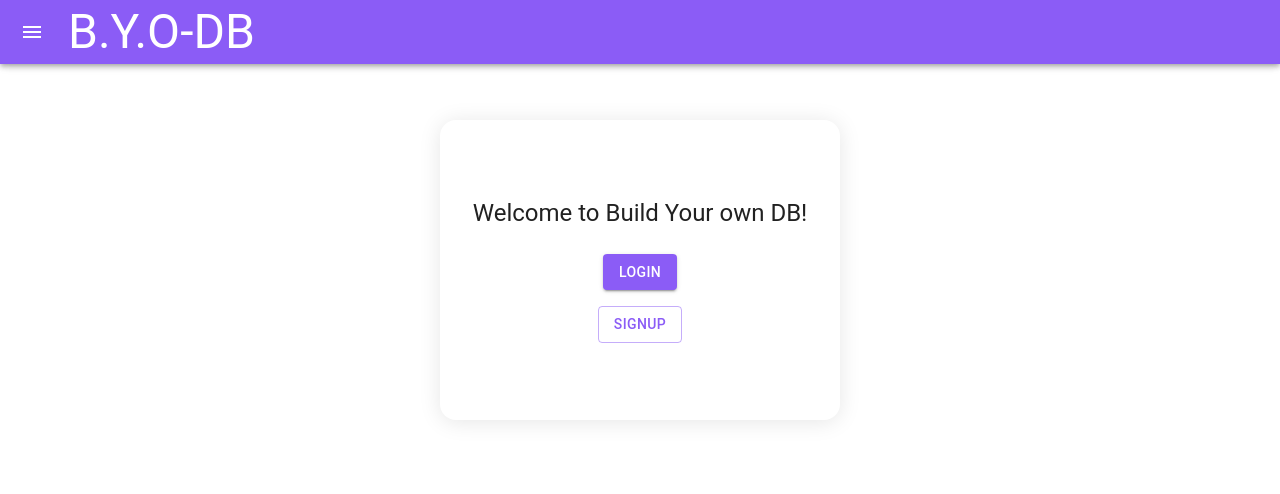
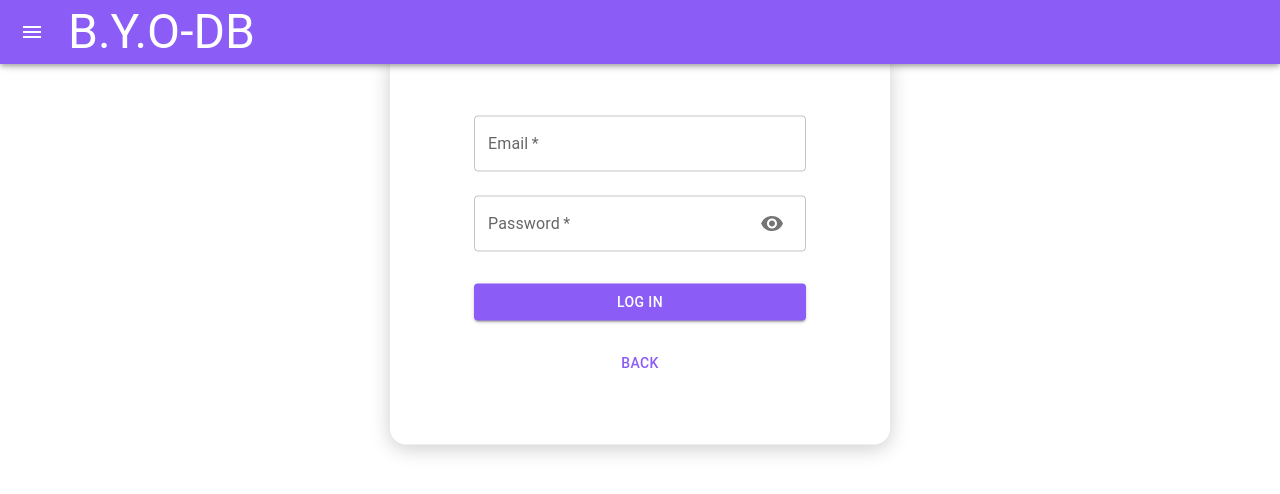
Before and after one commit to kev-rod43/byo-db, a React (Vite) app in the folder client/: page / in a window 1280 px wide. Both pictures are taken after a click on the button "LOGIN". Shown: the top 494 px of the page. Built offline with nearby package versions, Linux system fonts and the light colour scheme.

Commit message:
add form handling to welcome box on landing page

```diff
--- a/client/src/components/common/Welcome.jsx
+++ b/client/src/components/common/Welcome.jsx
@@ -1,12 +1,27 @@
-import React from 'react';
-import { Box, Button } from '@mui/material';
-import Typography from '@mui/material/Typography';
+import React, { useState } from 'react';
+import { Box, Button, Typography } from '@mui/material';
+import  LoginForm from '../forms/Login';
+import SignupForm from '../forms/Signup';
 
-export default function WelcomeBox() {
+function WelcomeBox() {
+  const [view, setView] = useState('welcome'); // 'welcome', 'login', 'signup'
+
+  const handleLoginClick = () => {
+    setView('login');
+  };
+
+  const handleSignupClick = () => {
+    setView('signup');
+  };
+
+  // Backwards Navigation
+  const handleBack = () => {
+    setView('welcome'); // Set view back to welcome
+  };
+
   return (
     <Box
-      height={300}
-      width={400}
+      width={500}  // Maintain a consistent width
       my={4}
       display="flex"
       flexDirection="column"
@@ -15,20 +30,33 @@ export default function WelcomeBox() {
       gap={2}
       p={2}
       sx={{
-        border: '2px',
         borderRadius: '16px',
-        boxShadow: '0 2px 22px rgba(0, 0, 0, 0.1)',
+        boxShadow: '0 4px 20px rgba(0, 0, 0, 0.2)',
         margin: 'auto',
         position: 'relative',
-        top: '50%',
-        transform: 'translateY(-50%)'
+        top: '20vh',  // Lower positioning on the page
+        transform: 'translateY(-50%)',
+        bgcolor: 'background.paper',  // Ensure background color is set if border is removed
+        transition: 'all 0.3s',  // Smooth transition for resizing
       }}
     >
-      <Typography variant="h5" component="h1" gutterBottom>
-        Welcome to Build Your own DB!
-      </Typography>
-      <Button variant="contained" color="primary">Login</Button>
-      <Button variant="outlined" color="primary" >Signup</Button>
+      {view === 'welcome' && (
+        <>
+          <Typography variant="h5" component="h1" gutterBottom>
+            Welcome!
+          </Typography>
+          <Button variant="contained" color="primary" onClick={handleLoginClick}>Login</Button>
+          <Button variant="outlined" color="primary" onClick={handleSignupClick}>Signup</Button>
+        </>
+      )}
+      {view === 'login' && (
+        <LoginForm  onBack={handleBack}/>
+      )}
+      {view === 'signup' && (
+        <SignupForm onBack={handleBack}/>
+      )}
     </Box>
   );
 }
+
+export default WelcomeBox;
--- a/client/src/components/common/Signup.jsx
+++ b/client/src/components/forms/Login.jsx
@@ -6,13 +6,12 @@ import InputAdornment from '@mui/material/InputAdornment';
 import Visibility from '@mui/icons-material/Visibility';
 import VisibilityOff from '@mui/icons-material/VisibilityOff';
 import Container from '@mui/material/Container';
+import Button from '@mui/material/Button';
 
-export default function SignupForm() {
+function LoginForm({ onBack }) {
   const [values, setValues] = React.useState({
-    username: '',
     email: '',
     password: '',
-    confirmPassword: '',
     showPassword: false,
   });
 
@@ -28,6 +27,12 @@ export default function SignupForm() {
     event.preventDefault();
   };
 
+  const handleSubmit = (event) => {
+    event.preventDefault();
+    // Add login logic here
+    console.log('Login Submitted', values);
+  };
+
   return (
     <Container component="main" maxWidth="xs">
       <Box
@@ -40,16 +45,8 @@ export default function SignupForm() {
         }}
         noValidate
         autoComplete="off"
+        onSubmit={handleSubmit}
       >
-        <TextField
-          fullWidth
-          required
-          id="username"
-          label="Username"
-          value={values.username}
-          onChange={handleChange('username')}
-          margin="normal"
-        />
         <TextField
           fullWidth
           required
@@ -82,30 +79,26 @@ export default function SignupForm() {
           }}
           margin="normal"
         />
-        <TextField
+        <Button
+          type="submit"
           fullWidth
-          required
-          id="confirmPassword"
-          label="Confirm Password"
-          type={values.showPassword ? 'text' : 'password'}
-          value={values.confirmPassword}
-          onChange={handleChange('confirmPassword')}
-          InputProps={{
-            endAdornment: (
-              <InputAdornment position="end">
-                <IconButton
-                  aria-label="toggle password visibility"
-                  onClick={handleClickShowPassword}
-                  onMouseDown={handleMouseDownPassword}
-                >
-                  {values.showPassword ? <VisibilityOff /> : <Visibility />}
-                </IconButton>
-              </InputAdornment>
-            ),
-          }}
-          margin="normal"
-        />
+          variant="contained"
+          sx={{ mt: 3, mb: 2 }}
+        >
+          Log In
+        </Button>
+        <Button
+          onClick={onBack}
+          fullWidth
+          variant="text"
+          sx={{ mt: 1, mb: 2 }}
+        >
+          Back
+        </Button>
+
       </Box>
     </Container>
   );
 }
+
+export default LoginForm;
--- a/client/src/components/common/Login.jsx
+++ b/client/src/components/forms/Signup.jsx
@@ -8,10 +8,12 @@ import VisibilityOff from '@mui/icons-material/VisibilityOff';
 import Container from '@mui/material/Container';
 import Button from '@mui/material/Button';
 
-export default function LoginForm() {
+function SignupForm( { onBack }) {
   const [values, setValues] = React.useState({
+    username: '',
     email: '',
     password: '',
+    confirmPassword: '',
     showPassword: false,
   });
 
@@ -27,12 +29,6 @@ export default function LoginForm() {
     event.preventDefault();
   };
 
-  const handleSubmit = (event) => {
-    event.preventDefault();
-    // Add login logic here
-    console.log('Login Submitted', values);
-  };
-
   return (
     <Container component="main" maxWidth="xs">
       <Box
@@ -41,12 +37,21 @@ export default function LoginForm() {
           display: 'flex',
           flexDirection: 'column',
           alignItems: 'center',
-          m: 4,
+          top: '20vh'
+
         }}
         noValidate
         autoComplete="off"
-        onSubmit={handleSubmit}
       >
+        <TextField
+          fullWidth
+          required
+          id="username"
+          label="Username"
+          value={values.username}
+          onChange={handleChange('username')}
+          margin="normal"
+        />
         <TextField
           fullWidth
           required
@@ -79,15 +84,48 @@ export default function LoginForm() {
           }}
           margin="normal"
         />
+        <TextField
+          fullWidth
+          required
+          id="confirmPassword"
+          label="Confirm Password"
+          type={values.showPassword ? 'text' : 'password'}
+          value={values.confirmPassword}
+          onChange={handleChange('confirmPassword')}
+          InputProps={{
+            endAdornment: (
+              <InputAdornment position="end">
+                <IconButton
+                  aria-label="toggle password visibility"
+                  onClick={handleClickShowPassword}
+                  onMouseDown={handleMouseDownPassword}
+                >
+                  {values.showPassword ? <VisibilityOff /> : <Visibility />}
+                </IconButton>
+              </InputAdornment>
+            ),
+          }}
+          margin="normal"
+        />
         <Button
           type="submit"
           fullWidth
           variant="contained"
           sx={{ mt: 3, mb: 2 }}
         >
-          Log In
+          Sign Up
+        </Button>
+        <Button
+          onClick={onBack}
+          fullWidth
+          variant="text"
+          sx={{ mt: 1, mb: 2 }}
+        >
+          Back
         </Button>
       </Box>
     </Container>
   );
 }
+
+export default SignupForm
```
